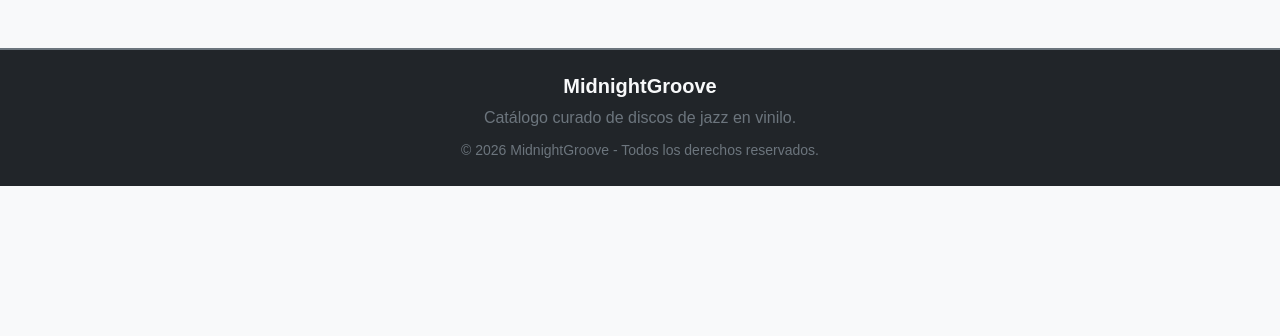
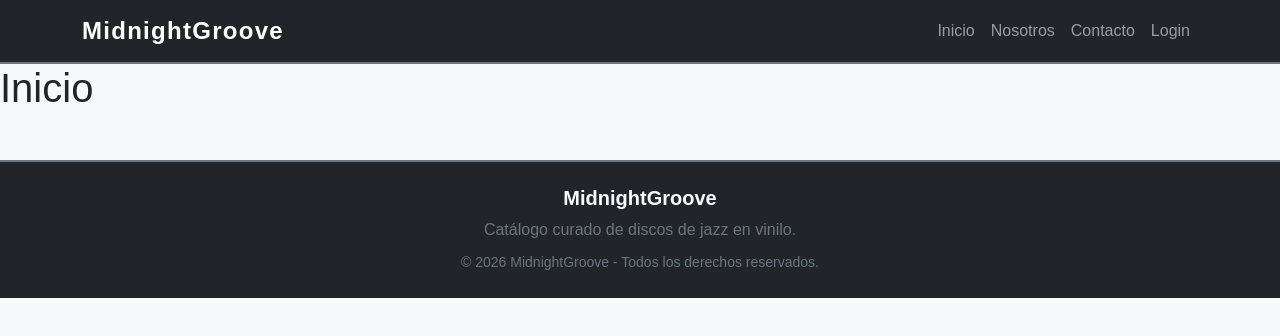
Before and after one commit to f-Ariel-Pavoni/curso-react-js-tp7-enrutamiento, a React (Vite) app: page / in a window 1280 px wide. Shown: the top 336 px of the page. Built offline with nearby package versions, Linux system fonts and the light colour scheme.

Commit message:
ADD: estructura de rutas

```diff
--- a/src/App.jsx
+++ b/src/App.jsx
@@ -1,8 +1,26 @@
+import { Routes, Route } from "react-router-dom";
+
 import Footer from "./components/Footer/Footer";
+import Navbar from "./components/Navbar/Navbar";
+import Inicio from "./pages/Inicio/Inicio";
+import Nosotros from "./pages/Nosotros/Nosotros";
+import Contacto from "./pages/Contacto/Contacto";
+import Disco from "./pages/Disco/Disco";
+import Login from "./pages/Login/Login";
+import Dashboard from "./pages/Dashboard/Dashboard";
 
 function App() {
   return (
     <>
+      <Navbar />
+      <Routes>
+        <Route path="/" element={<Inicio />} />
+        <Route path="/nosotros" element={<Nosotros />} />
+        <Route path="/contacto" element={<Contacto />} />
+        <Route path="/login" element={<Login />} />
+        <Route path="/disco/:id" element={<Disco />} />
+        <Route path="/dashboard" element={<Dashboard />} />
+      </Routes>
       <Footer />
     </>
   );
--- /dev/null
+++ b/src/components/Navbar/Navbar.css
@@ -0,0 +1,17 @@
+.navbar {
+  border-bottom: 2px solid #6c757d;
+}
+
+.navbar-brand {
+  font-size: 1.5rem;
+  font-weight: 600;
+  letter-spacing: 0.08rem;
+}
+
+.nav-link {
+  transition: color 0.2s ease;
+}
+
+.nav-link:hover {
+  color: #adb5bd;
+}
--- a/src/components/Navbar/Navbar.jsx
+++ b/src/components/Navbar/Navbar.jsx
@@ -1,5 +1,55 @@
-function Navbar() {
-  return <></>;
-}
+import { Link } from "react-router-dom";
+import "./Navbar.css";
+
+const Navbar = () => {
+  return (
+    <>
+      <nav className="navbar navbar-expand-lg navbar-dark bg-dark">
+        <div className="container">
+          <Link className="navbar-brand" to="/">
+            MidnightGroove
+          </Link>
+
+          <button
+            className="navbar-toggler"
+            type="button"
+            data-bs-toggle="collapse"
+            data-bs-target="#navbarNav"
+          >
+            <span className="navbar-toggler-icon"></span>
+          </button>
+
+          <div className="collapse navbar-collapse" id="navbarNav">
+            <ul className="navbar-nav ms-auto">
+              <li className="nav-item">
+                <Link className="nav-link" to="/">
+                  Inicio
+                </Link>
+              </li>
+
+              <li className="nav-item">
+                <Link className="nav-link" to="/nosotros">
+                  Nosotros
+                </Link>
+              </li>
+
+              <li className="nav-item">
+                <Link className="nav-link" to="/contacto">
+                  Contacto
+                </Link>
+              </li>
+
+              <li className="nav-item">
+                <Link className="nav-link" to="/login">
+                  Login
+                </Link>
+              </li>
+            </ul>
+          </div>
+        </div>
+      </nav>
+    </>
+  );
+};
 
 export default Navbar;
--- a/src/main.jsx
+++ b/src/main.jsx
@@ -1,12 +1,16 @@
 import { StrictMode } from "react";
 import { createRoot } from "react-dom/client";
+import { BrowserRouter } from "react-router-dom";
 import "bootstrap/dist/css/bootstrap.min.css";
+import "bootstrap/dist/js/bootstrap.bundle.min.js";
 import "./index.css";
 
 import App from "./App.jsx";
 
 createRoot(document.getElementById("root")).render(
   <StrictMode>
-    <App />
+    <BrowserRouter>
+      <App />
+    </BrowserRouter>
   </StrictMode>,
 );
--- a/src/pages/Contacto/Contacto.jsx
+++ b/src/pages/Contacto/Contacto.jsx
@@ -1,5 +1,9 @@
 function Contacto() {
-  return <></>;
+  return (
+    <>
+      <h1>Contacto</h1>
+    </>
+  );
 }
 
 export default Contacto;
--- a/src/pages/Dashboard/Dashboard.jsx
+++ b/src/pages/Dashboard/Dashboard.jsx
@@ -1,5 +1,9 @@
 function Dashboard() {
-  return <></>;
+  return (
+    <>
+      <h1>Dashboard</h1>
+    </>
+  );
 }
 
 export default Dashboard;
--- a/src/pages/Disco/Disco.jsx
+++ b/src/pages/Disco/Disco.jsx
@@ -1,5 +1,9 @@
 function Disco() {
-  return <></>;
+  return (
+    <>
+      <h1>Disco</h1>
+    </>
+  );
 }
 
 export default Disco;
--- a/src/pages/Inicio/Inicio.jsx
+++ b/src/pages/Inicio/Inicio.jsx
@@ -1,5 +1,9 @@
 function Inicio() {
-  return <></>;
+  return (
+    <>
+      <h1>Inicio</h1>
+    </>
+  );
 }
 
 export default Inicio;
--- a/src/pages/Login/Login.jsx
+++ b/src/pages/Login/Login.jsx
@@ -1,5 +1,9 @@
 function Login() {
-  return <></>;
+  return (
+    <>
+      <h1>Login</h1>
+    </>
+  );
 }
 
 export default Login;
--- a/src/pages/Nosotros/Nosotros.jsx
+++ b/src/pages/Nosotros/Nosotros.jsx
@@ -1,5 +1,9 @@
 function Nosotros() {
-  return <></>;
+  return (
+    <>
+      <h1>Nosotros</h1>
+    </>
+  );
 }
 
 export default Nosotros;
--- a/src/pages/NotFound/NotFound.jsx
+++ b/src/pages/NotFound/NotFound.jsx
@@ -1,5 +1,9 @@
 function NotFound() {
-  return <></>;
+  return (
+    <>
+      <h1>Not Found</h1>
+    </>
+  );
 }
 
 export default NotFound;
```
